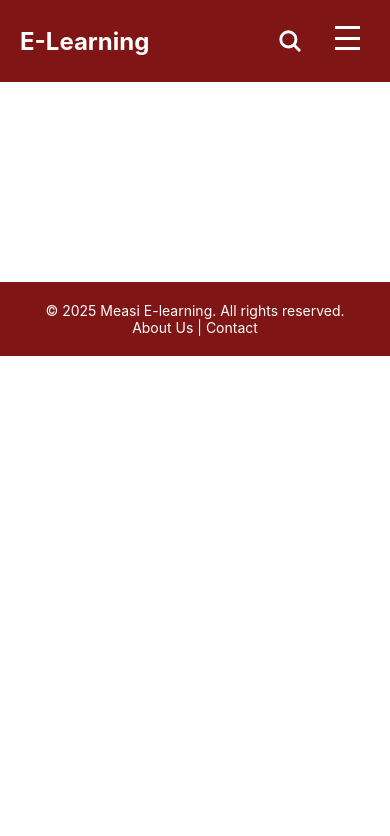
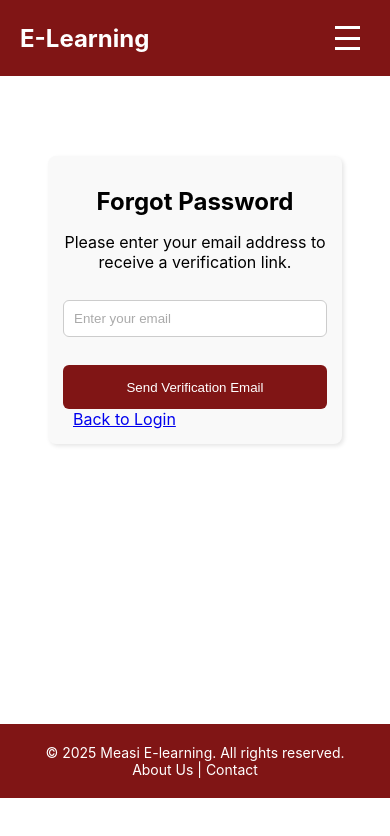
Before and after one commit to Fahaths/E-learning, a React (Create React App) app: page /forgot-password in a window 390 px wide. Shown: the top 836 px of the page. Built offline with nearby package versions, Linux system fonts and the light colour scheme.

Commit message:
forgetpassword

```diff
--- a/src/App.jsx
+++ b/src/App.jsx
@@ -22,6 +22,8 @@ function App() {
         <Route path="/posts" element={<Posts />} />
         <Route path="/assignments" element={<Assingment />} /> {/* Adding route for Assignments */}
         <Route path="/Auth" element={<Auth />} /> {/* Adding route for Login */}
+        <Route path="/forgot-password" element={<ForgotPassword />} /> {/* Adding route for Forgot Password */}
+
 
       </Routes>
       <br />
--- a/src/components/Header.jsx
+++ b/src/components/Header.jsx
@@ -35,12 +35,7 @@ function Header() {
 
         {/* Mobile Navigation */}
         <div className="mobile-nav">
-          <img
-            src={searchIcon}
-            alt="Search"
-            className="search-icon"
-            onClick={toggleSearchBar}
-          />
+
           <button className="hamburger" onClick={toggleMenu}>
             <span></span>
             <span></span>
@@ -58,18 +53,7 @@ function Header() {
         </div>
       </div>
 
-      {/* Search Bar Component */}
-      {isSearchBarVisible && (
-        <div className="search-bar">
-          <input
-            type="text"
-            placeholder="Search courses..."
-            value={searchTerm}
-            onChange={(e) => setSearchTerm(e.target.value)}
-            className="search-input"
-          />
-        </div>
-      )}
+
     </header>
   );
 }
--- a/src/pages/Auth.jsx
+++ b/src/pages/Auth.jsx
@@ -1,5 +1,7 @@
 import React, { useState } from 'react';
 import './Auth.css'; // Assuming you want to style this component separately
+import { Link } from 'react-router-dom'; // Added import for Link
+
 import eyeOpenIcon from '../assets/eyeopen.svg'; // Import the eye open icon
 import eyeClosedIcon from '../assets/eye-closed.svg'; // Import the eye closed icon
 import email from '../assets/email.svg';
@@ -164,7 +166,7 @@ const Auth = () => {
 
         {errorMessage && <p className="error-message">{errorMessage}</p>} {/* Display error message */}
         <button className='submit' type="submit">{isLogin ? 'Login' : 'Signup'}</button>
-
+        <Link to="/forgot-password" >Forgot Password?</Link> {/* Updated link to point to Forgetpassword.jsx */}
       </form>
       <p>
         Don't have an account?{' '}
--- a/src/pages/Courses.jsx
+++ b/src/pages/Courses.jsx
@@ -5,6 +5,8 @@ import axios from 'axios';
 import ReactPlayer from 'react-player';
 import { Link } from 'react-router-dom';
 import './Courses.css';
+
+
 
 function Courses() {
   const [courses, setCourses] = useState([]);
@@ -53,6 +55,9 @@ function Courses() {
 
   return (
     <div className="courses-container">
+
+
+
       <h1>All Courses</h1>
       <select
         value={selectedSort}
--- /dev/null
+++ b/src/pages/Forgetpassword.css
@@ -0,0 +1,140 @@
+.forget-password-container {
+  max-width: 600px; /* Set a maximum width for the container */
+  margin: 10rem auto -5rem; /* Center the container */
+  padding: 20px; /* Add padding for spacing */
+  box-shadow: 2px 2px 4px rgba(0, 0, 0, 0.1); /* Optional: Add shadow for better visibility */
+  border-radius: 8px; /* Optional: Add rounded corners */
+  background-color: #f9f9f9; /* Updated background color */
+}
+
+.forget-password-container h1 {
+  text-align: center; /* Center the heading */
+  font-size: 2em; /* Font size for the heading */
+  font-weight: bold; /* Bold font weight */
+}
+
+.forget-password-container p {
+  text-align: center; /* Center the paragraph */
+  margin-bottom: 20px; /* Space below the paragraph */
+}
+
+.forget-password-container form {
+  display: flex; /* Use flexbox for layout */
+  flex-direction: column; /* Stack elements vertically */
+}
+
+.forget-password-container .input-container {
+  position: relative; /* Position relative for the label */
+  margin-bottom: 15px; /* Space between input fields */
+}
+
+.forget-password-container .eye-icon {
+  position: absolute; /* Position the eye icon absolutely */
+  right: 10px; /* Align it to the right of the input */
+  top: 50%; /* Center it vertically */
+  transform: translateY(-50%); /* Adjust for vertical centering */
+  cursor: pointer; /* Change cursor to pointer on hover */
+  width: 20px; /* Set width of the eye icon */
+  height: 20px; /* Set height of the eye icon */
+}
+
+.forget-password-container .email-icon {
+  position: absolute; /* Position the email icon absolutely */
+  right: 10px; /* Align it to the right of the input */
+  top: 50%; /* Center it vertically */
+  transform: translateY(-50%); /* Adjust for vertical centering */
+  cursor: pointer; /* Change cursor to pointer on hover */
+  width: 20px; /* Set width of the email icon */
+  height: 20px; /* Set height of the email icon */
+}
+
+.forget-password-container input {
+  padding: 10px; /* Padding for input fields */
+  border: 1px solid #ccc; /* Border color */
+  border-radius: 6px; /* Rounded corners */
+  transition: border-color 0.3s ease; /* Transition for border color */
+}
+
+.forget-password-container input:focus {
+  border-color: #801515; /* Change border color on focus */
+  box-shadow: 0 0 5px rgba(128, 21, 21, 0.5); /* Add box-shadow on focus */
+  outline: none; /* Remove outline on focus */
+}
+
+.forget-password-container input::placeholder {
+  color: #aaa; /* Placeholder color */
+}
+
+.forget-password-container input:focus::placeholder,
+.forget-password-container input:not(:placeholder-shown)::placeholder {
+  color: transparent; /* Hide placeholder on focus or if input is filled */
+}
+
+.forget-password-container label {
+  position: absolute; /* Position label absolutely */
+  left: 10px; /* Align label to the left */
+  top: 10px; /* Align label to the top */
+  color: #aaa; /* Default label color */
+  transition: all 0.3s ease; /* Smooth transition for label */
+}
+
+.forget-password-container input:focus + label,
+.forget-password-container input:not(:placeholder-shown) + label {
+  top: -10px; /* Move label above input */
+  left: 10px; /* Keep label aligned */
+  font-size: 12px; /* Reduce font size */
+  color: #801515; /* Change label color on focus */
+}
+
+.forget-password-container button {
+  padding: 10px; /* Padding for button */
+  background-color: #801515; /* Button background color */
+  color: white; /* Button text color */
+  border: none; /* No border */
+  border-radius: 6px; /* Rounded corners */
+  cursor: pointer; /* Change cursor to pointer */
+  transition: background-color 0.3s ease; /* Transition for button */
+}
+
+.forget-password-container button:hover {
+  background-color: #a02020; /* Darker color on hover */
+}
+
+.error-message {
+  color: red; /* Set the text color for the error message */
+  text-align: center; /* Center the text */
+  margin: 0 auto; /* Center the margin */
+  margin-top: 10px; /* Add some space above the error message */
+  font-size: 1.1rem; /* Increase font size for error message */
+  background-color: #ffe6e6; /* Background color for error message */
+  padding: 10px; /* Padding for error message */
+}
+
+.forget-password-container input, .forget-password-container .submit {
+  width: 96%; /* Set width of input fields and submit button */
+  max-width: 100%; /* Ensure it does not exceed container width */
+  margin: 1rem 0; /* Add margin for spacing */
+}
+
+.forget-password-container .authlink{
+  margin: 10px;
+}
+/* Separate media query for mobile responsiveness */
+@media (max-width: 600px) {
+  .forget-password-container {
+    max-width: 100%; /* Set a maximum width for the container */
+    margin: 5rem 3rem; /* Center the container */
+    padding: 15px; /* Adjust padding for smaller screens */
+  }
+
+  .forget-password-container h1 {
+    font-size: 1.5rem; /* Adjust font size for the heading */
+  }
+
+  .forget-password-container input, .forget-password-container .submit {
+    width: 100%; /* Full width for inputs */
+    padding: 10px; /* Padding for inputs */
+    margin: 8px 0; /* Margin for spacing */
+    box-sizing: border-box; /* Box sizing for inputs */
+  }
+}
--- a/src/pages/Forgetpassword.jsx
+++ b/src/pages/Forgetpassword.jsx
@@ -1,5 +1,6 @@
 import React, { useState } from 'react';
 import { Link } from 'react-router-dom';
+import './Forgetpassword.css';
 
 function ForgotPassword() {
   const [email, setEmail] = useState('');
@@ -9,12 +10,14 @@ function ForgotPassword() {
     e.preventDefault();
     // Placeholder for password reset logic
     console.log('Reset password for:', email);
-    setMessage('If an account with that email exists, a password reset link will be sent.');
+    setMessage('If an account with that email exists, a verification link will be sent to your email.');
   };
 
   return (
-    <div>
+    <div className="forget-password-container">
       <h1>Forgot Password</h1>
+      <p>Please enter your email address to receive a verification link.</p>
+
       <form onSubmit={handleSubmit}>
         <input
           type="email"
@@ -22,10 +25,10 @@ function ForgotPassword() {
           value={email}
           onChange={(e) => setEmail(e.target.value)}
         /> <br />
-        <button type="submit">Reset Password</button>
+        <button type="submit">Send Verification Email</button>
       </form>
       {message && <p>{message}</p>}
-      <Link to="/login">Back to Login</Link>
+      <Link to="/Auth" className="authlink">Back to Login</Link>
     </div>
   );
 }
--- a/src/pages/Home.jsx
+++ b/src/pages/Home.jsx
@@ -49,6 +49,7 @@ function Home() {
           value={searchTerm}
           onChange={(e) => setSearchTerm(e.target.value)}
           className="search-input"
+          style={{  marginBottom: '10rem' }}
         />
 
       </div>
```
Also changed, not shown: src/pages/Courses.css (+93 -0 lines).
